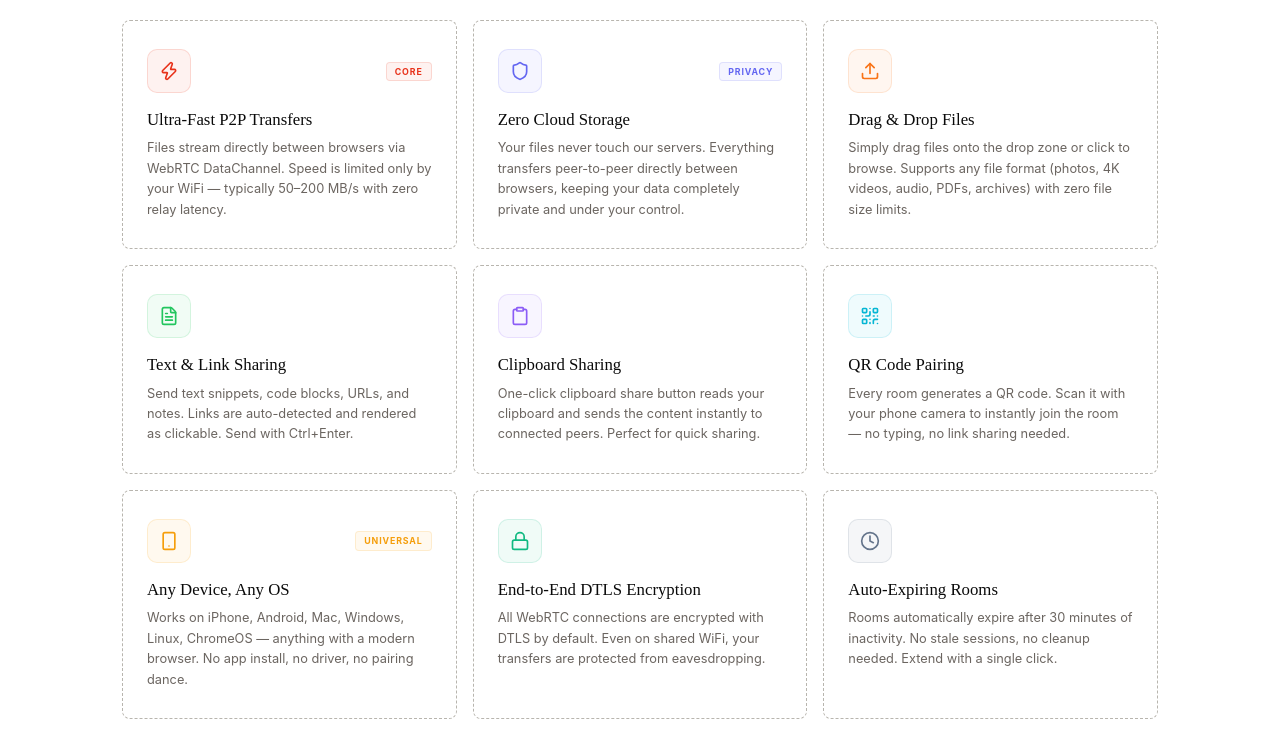
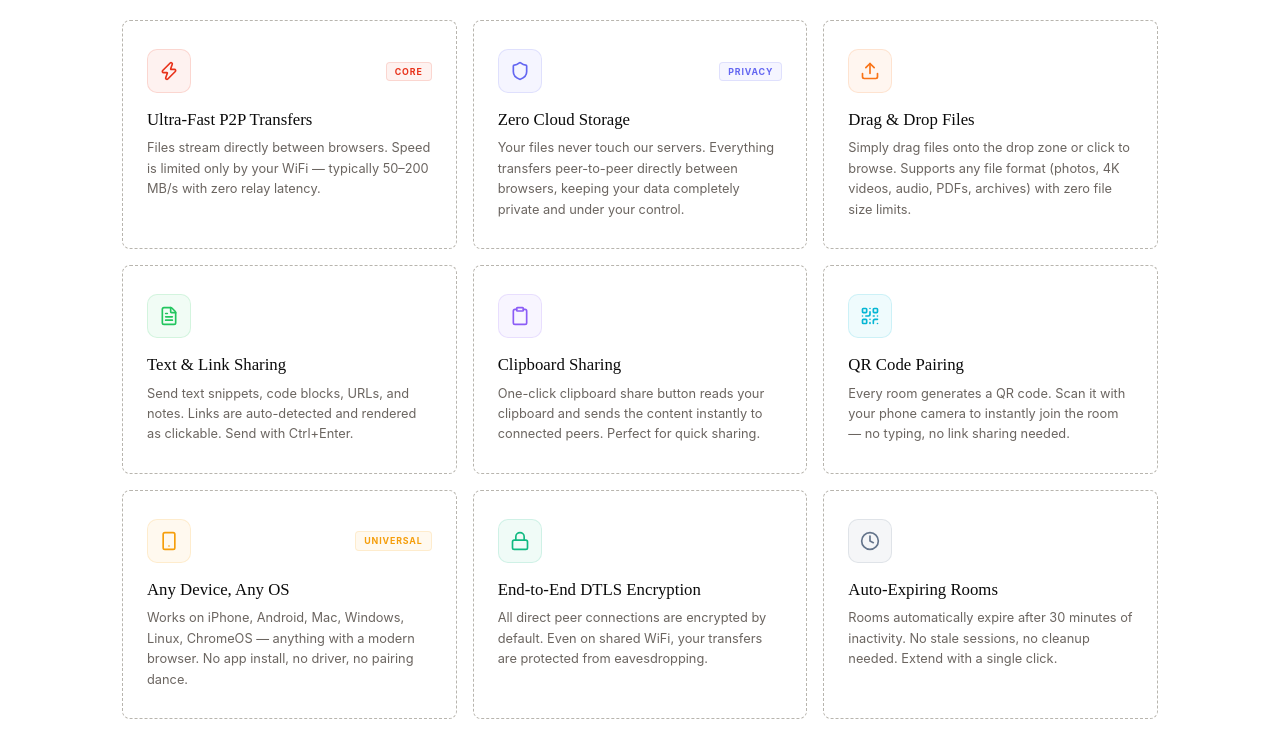
Before and after one commit to kaushik-45-dalvi/Nudge, a Next.js app: page /features in a window 1280 px wide. Shown: the part 420-1153 px from the top of the page. Built offline with nearby package versions, Linux system fonts and the light colour scheme.

Commit message:
Remove tech stack references from user-facing UI and footer

```diff
--- a/app/features/page.tsx
+++ b/app/features/page.tsx
@@ -68,14 +68,14 @@ export default function FeaturesPage() {
   };
 
   const features = [
-    { icon: <Zap size={20} />, title: 'Ultra-Fast P2P Transfers', desc: 'Files stream directly between browsers via WebRTC DataChannel. Speed is limited only by your WiFi — typically 50–200 MB/s with zero relay latency.', tag: 'Core', color: '#E8321A' },
+    { icon: <Zap size={20} />, title: 'Ultra-Fast P2P Transfers', desc: 'Files stream directly between browsers. Speed is limited only by your WiFi — typically 50–200 MB/s with zero relay latency.', tag: 'Core', color: '#E8321A' },
     { icon: <Shield size={20} />, title: 'Zero Cloud Storage', desc: 'Your files never touch our servers. Everything transfers peer-to-peer directly between browsers, keeping your data completely private and under your control.', tag: 'Privacy', color: '#6366F1' },
     { icon: <Upload size={20} />, title: 'Drag & Drop Files', desc: 'Simply drag files onto the drop zone or click to browse. Supports any file format (photos, 4K videos, audio, PDFs, archives) with zero file size limits.', color: '#F97316' },
     { icon: <FileText size={20} />, title: 'Text & Link Sharing', desc: 'Send text snippets, code blocks, URLs, and notes. Links are auto-detected and rendered as clickable. Send with Ctrl+Enter.', color: '#22C55E' },
     { icon: <Clipboard size={20} />, title: 'Clipboard Sharing', desc: 'One-click clipboard share button reads your clipboard and sends the content instantly to connected peers. Perfect for quick sharing.', color: '#8B5CF6' },
     { icon: <QrCode size={20} />, title: 'QR Code Pairing', desc: 'Every room generates a QR code. Scan it with your phone camera to instantly join the room — no typing, no link sharing needed.', color: '#06B6D4' },
     { icon: <Smartphone size={20} />, title: 'Any Device, Any OS', desc: 'Works on iPhone, Android, Mac, Windows, Linux, ChromeOS — anything with a modern browser. No app install, no driver, no pairing dance.', tag: 'Universal', color: '#F59E0B' },
-    { icon: <Lock size={20} />, title: 'End-to-End DTLS Encryption', desc: 'All WebRTC connections are encrypted with DTLS by default. Even on shared WiFi, your transfers are protected from eavesdropping.', color: '#10B981' },
+    { icon: <Lock size={20} />, title: 'End-to-End DTLS Encryption', desc: 'All direct peer connections are encrypted by default. Even on shared WiFi, your transfers are protected from eavesdropping.', color: '#10B981' },
     { icon: <Clock size={20} />, title: 'Auto-Expiring Rooms', desc: 'Rooms automatically expire after 30 minutes of inactivity. No stale sessions, no cleanup needed. Extend with a single click.', color: '#64748B' },
     { icon: <Gauge size={20} />, title: 'Real-Time Progress', desc: 'Live progress bars, transfer speed, and ETA for every file transfer. Cancel transfers mid-stream if needed.', color: '#EC4899' },
     { icon: <Link2 size={20} />, title: 'Smart Link Detection', desc: 'URLs are automatically detected in text messages and displayed as clickable links with an "Open in new tab" action button.', color: '#0EA5E9' },
--- a/app/layout.tsx
+++ b/app/layout.tsx
@@ -4,7 +4,7 @@ import "./globals.css";
 export const metadata: Metadata = {
   title: "Nudge — Instant P2P File & Content Transfer",
   description: "Browser-based, peer-to-peer file, photo, video, text, and clipboard transfer over local network. No account, no install, no cloud storage. 100% private & encrypted.",
-  keywords: ["P2P file transfer", "local network share", "browser file sharing", "Airdrop alternative", "WebRTC file share", "instant share"],
+  keywords: ["P2P file transfer", "local network share", "browser file sharing", "Airdrop alternative", "direct file share", "instant share"],
   authors: [{ name: "Nudge Team" }],
   openGraph: {
     title: "Nudge — Instant P2P File & Content Transfer",
--- a/app/security/page.tsx
+++ b/app/security/page.tsx
@@ -28,7 +28,7 @@ export default function SecurityPage() {
               Built for Absolute<br /><span style={{ color: '#E8321A' }}>Privacy &amp; Security</span>
             </h1>
             <p style={{ fontSize: '0.95rem', color: '#6B6560', lineHeight: 1.65, maxWidth: 580, margin: '0 auto 28px' }}>
-              Nudge is designed from the ground up to protect your content. Files stream peer-to-peer over DTLS-encrypted WebRTC channels — zero cloud relay, zero server storage.
+              Nudge is designed from the ground up to protect your content. Files stream peer-to-peer over 256-bit encrypted direct channels — zero cloud relay, zero server storage.
             </p>
             <div style={{ display: 'flex', gap: 12, justifyContent: 'center', flexWrap: 'wrap' }}>
               <button onClick={handleCreateRoom} className="btn-primary" style={{ display: 'inline-flex', alignItems: 'center', gap: 8 }}>
--- a/components/landing/Footer.tsx
+++ b/components/landing/Footer.tsx
@@ -83,7 +83,7 @@ export function Footer() {
 
           <div style={{ borderTop: '1px solid #1E1E1E', paddingTop: 20, display: 'flex', alignItems: 'center', justifyContent: 'space-between', flexWrap: 'wrap', gap: 12 }}>
             <p style={{ fontSize: '0.6875rem', color: '#4B4845' }}>© {new Date().getFullYear()} Nudge · Built for speed</p>
-            <p style={{ fontSize: '0.6875rem', color: '#4B4845' }}>Made with WebRTC, Next.js &amp; Socket.IO</p>
+            <p style={{ fontSize: '0.6875rem', color: '#4B4845' }}>Direct Browser-to-Browser Transfer</p>
           </div>
         </div>
       </footer>
--- a/components/landing/Hero.tsx
+++ b/components/landing/Hero.tsx
@@ -226,7 +226,7 @@ export function Hero() {
             </h2>
           </div>
           <div style={{ display: 'grid', gridTemplateColumns: 'repeat(auto-fit, minmax(280px, 1fr))', gap: 16 }}>
-            <FeatureCard hasStripe imageSrc="/transfer-illustration.png" icon={<Zap size={16} color="#E8321A" />} title="Ultra Fast Transfers" desc="Files stream directly over WebRTC. Speed is capped only by your local WiFi — typically 50–200 MB/s with zero relay latency." />
+            <FeatureCard hasStripe imageSrc="/transfer-illustration.png" icon={<Zap size={16} color="#E8321A" />} title="Ultra Fast Transfers" desc="Files stream directly between your devices. Speed is capped only by your local WiFi — typically 50–200 MB/s with zero relay latency." />
             <FeatureCard icon={<Shield size={16} color="#0A0A0A" />} title="Zero Cloud Storage" desc="Your files never touch our servers. Everything transfers peer-to-peer directly between browsers, keeping your data completely private." />
             <FeatureCard imageSrc="/wifi-illustration.png" icon={<svg width="16" height="16" viewBox="0 0 24 24" fill="none" stroke="#0A0A0A" strokeWidth="2" strokeLinecap="round"><rect x="2" y="3" width="20" height="14" rx="2"/><path d="M8 21h8M12 17v4"/></svg>} title="Any Device, Any OS" desc="Works on iPhone, Android, Mac, Windows, Linux — if it runs a browser, Nudge works. No app install, no driver, no pairing dance." />
             <FeatureCard icon={<Share2 size={16} color="#0A0A0A" />} title="Instant Peer Pairing" desc="One click creates a room. Share the code or QR. The second device joins and you're immediately connected and ready to transfer." />
--- a/components/room/SettingsDrawer.tsx
+++ b/components/room/SettingsDrawer.tsx
@@ -185,7 +185,7 @@ export function SettingsDrawer({ isOpen, onClose }: SettingsDrawerProps) {
               <ShieldAlert className="w-5 h-5 flex-shrink-0 mt-0.5" />
               <div>
                 <span className="font-bold block mb-1">Local P2P Stream Encryption</span>
-                Files transfer strictly over local peer connections (WebRTC) and are secured by standard end-to-end DTLS protocols. Files never contact the cloud.
+                Files transfer strictly over local peer connections and are secured by standard end-to-end encryption protocols. Files never contact the cloud.
               </div>
             </div>
 
```
